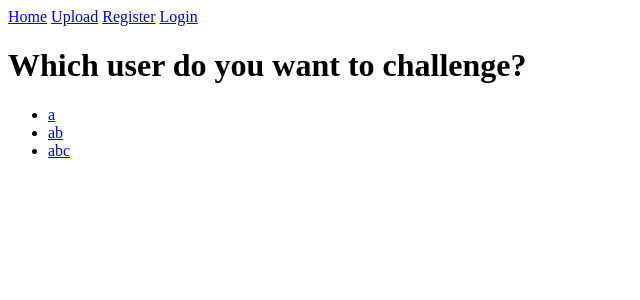
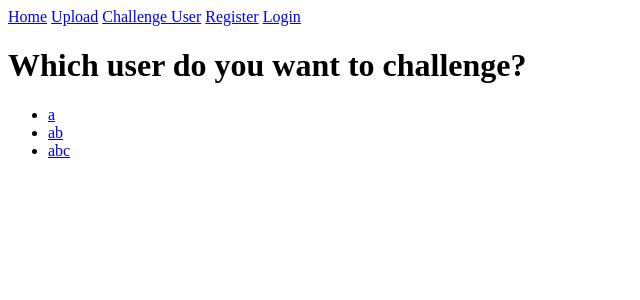
Before and after one commit to amwoods3/WAM, a Django app: page /game/challenge_user/ in a window 1280 px wide. Shown: the top 300 px of the page, without its empty margins (0-640 px from the left). Run offline with Django 3.2, Linux system fonts and the light colour scheme; data comes from the database, SQL or seed files in the repository; parts of the project's set-up code (start-up, migrations or seed data) failed here and were passed over.

Commit message:
Added challenge user link to nav bar

```diff
--- a/wam/templates/base.html
+++ b/wam/templates/base.html
@@ -1,6 +1,7 @@
 <div id="navigation">
     <a href="/game">Home</a>
     <a href="/game/upload">Upload</a>
+    <a href="/game/challenge_user">Challenge User</a>
     <a href="/game/registration">Register</a>
     <a href="/game/login">Login</a>
 </div>
```
